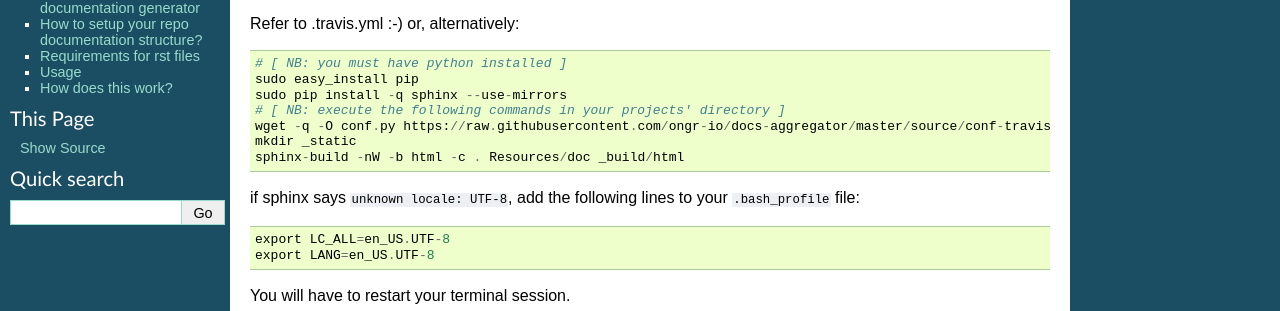
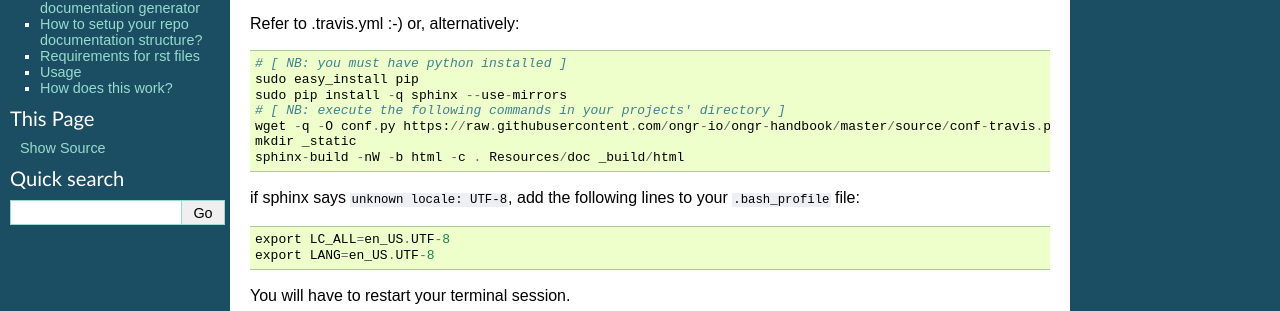
Before and after one commit to ongr-io/docs.ongr.io, a Sphinx documentation site: the page built from source/howto.rst, in a window 1280 px wide and 900 px high. Shown: the part 250-561 px from the top of the window. Built offline with Sphinx 7.4.7, drawn with Linux system fonts in a browser that asks for light colours; some of the changed lines change nothing that is shown.

Commit message:
Update howto.rst

```diff
--- a/source/howto.rst
+++ b/source/howto.rst
@@ -17,7 +17,7 @@ or, alternatively:
     sudo easy_install pip
     sudo pip install -q sphinx --use-mirrors
     # [ NB: execute the following commands in your projects' directory ]
-    wget -q -O conf.py https://raw.githubusercontent.com/ongr-io/docs-aggregator/master/source/conf-travis.py
+    wget -q -O conf.py https://raw.githubusercontent.com/ongr-io/ongr-handbook/master/source/conf-travis.py
     mkdir _static
     sphinx-build -nW -b html -c . Resources/doc _build/html
 
```
